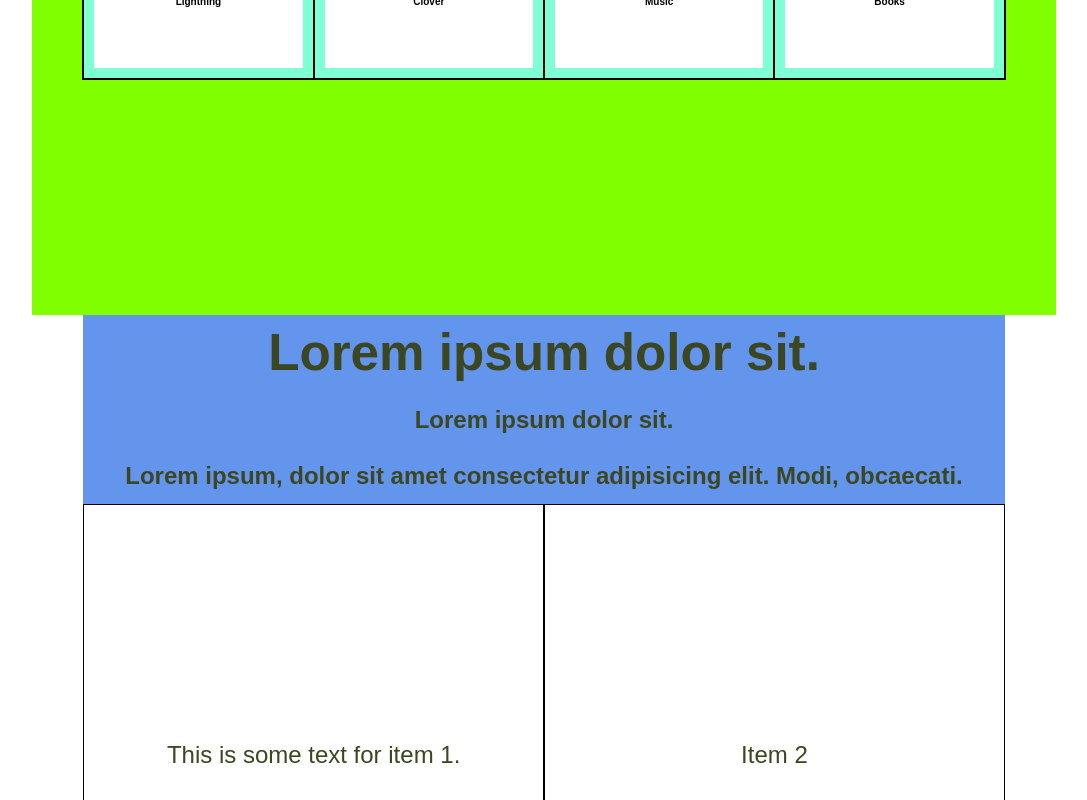
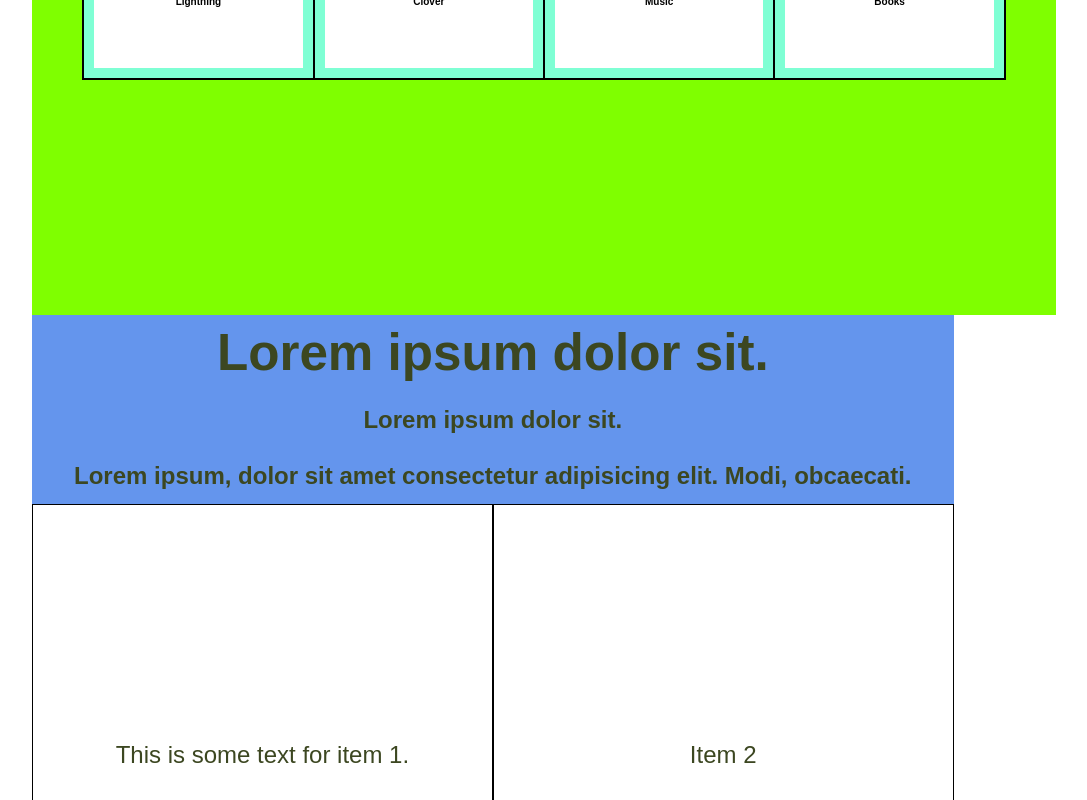
Before and after one commit to Abhijith834/Dion, a React (Vite) app: page / in a window 1280 px wide. Shown: the part 2000-2800 px from the top of the page, without its empty margins (96-1183 px from the left). Built offline with nearby package versions, Linux system fonts and the light colour scheme.

Commit message:
set home page

```diff
--- a/src/App.jsx
+++ b/src/App.jsx
@@ -1,27 +1,12 @@
 import React from "react";
 import "./App.css";
 import Navbar from "./assets/Components/Navbar/Navbar";
-import Section1 from "./assets/Components/Section1/Section1";
-import Section2 from "./assets/Components/Section2/Section2";
-import Section4 from "./assets/Components/Section4/Section4";
-import Section5 from "./assets/Components/Section5/Section5";
-import Section6 from "./assets/Components/Section6/Section6";
-import Banner from "./assets/Components/Banner/Banner";
-import Footer from "./assets/Components/Footer/Footer";
-import Nav_side_menu from "./assets/Components/Nav_side_menu/Nav_side_menu";
-
+import Home from "./Home";
 function App() {
   return (
     <div className="App">
       <Navbar />
-      {/* <Nav_side_menu /> */}
-      <Section1 />
-      <Section2 />
-      <Section4 />
-      <Section5 />
-      <Section6 />
-      <Banner />
-      <Footer />
+      <Home />
     </div>
   );
 }
--- /dev/null
+++ b/src/Home.jsx
@@ -0,0 +1,24 @@
+import React from "react";
+import Section1 from "./assets/Components/Section1/Section1";
+import Section2 from "./assets/Components/Section2/Section2";
+import Section4 from "./assets/Components/Section4/Section4";
+import Section5 from "./assets/Components/Section5/Section5";
+import Section6 from "./assets/Components/Section6/Section6";
+import Banner from "./assets/Components/Banner/Banner";
+import Footer from "./assets/Components/Footer/Footer";
+
+const Home = () => {
+  return (
+    <div>
+      <Section1 />
+      <Section2 />
+      <Section4 />
+      <Section5 />
+      <Section6 />
+      <Banner />
+      <Footer />
+    </div>
+  );
+};
+
+export default Home;
--- a/src/assets/Components/Dropdown/Dropdown.css
+++ b/src/assets/Components/Dropdown/Dropdown.css
@@ -1,6 +1,6 @@
 .dropdown {
   position: fixed;
-  top: 60px;
+  top: 55px;
   left: 50%;
   transform: translateX(-50%) translateY(-100%);
   width: 60%;
```
